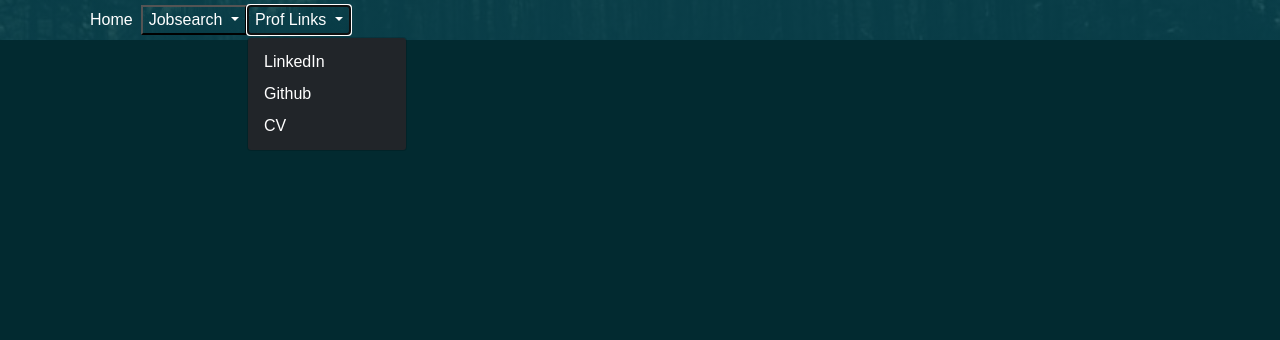
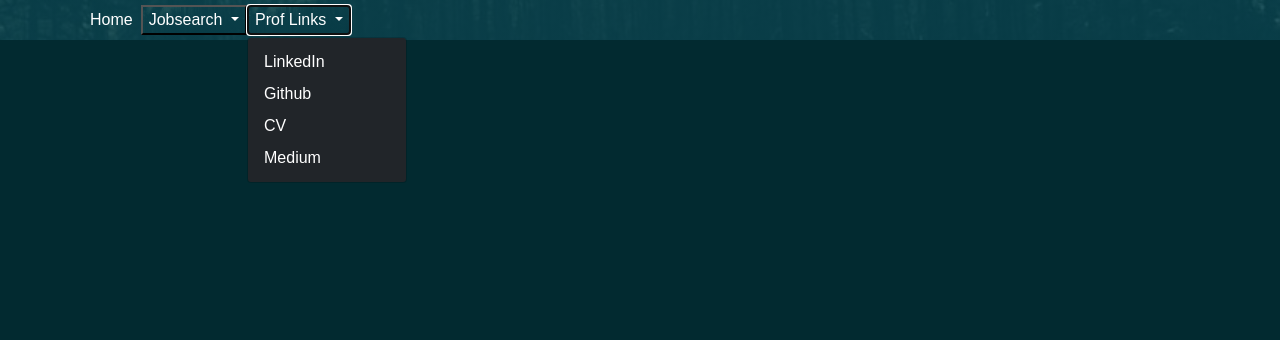
Before and after one commit to JWalshe86/career, a Django app: page /jobs/favs/ in a window 1280 px wide, after a click on "Prof Links". Shown: the top 340 px of the page. Run offline with Django 5.2, Linux system fonts and the light colour scheme; data that the repository does not hold is empty; some web fonts are replaced.

Commit message:
Add link to medium account

```diff
--- a/templates/base.html
+++ b/templates/base.html
@@ -84,6 +84,9 @@
                     <li class="nav-item">
 			    <a class="dropdown-item text-white" href="https://johnwalshecv-622b04707fbb.herokuapp.com/">CV</a>
                     </li>
+                    <li class="nav-item">
+			    <a class="dropdown-item text-white" href="https://medium.com/@walshejohnnyw7">Medium</a>
+                    </li>
 
 	  </ul>
 	       </div>
```
